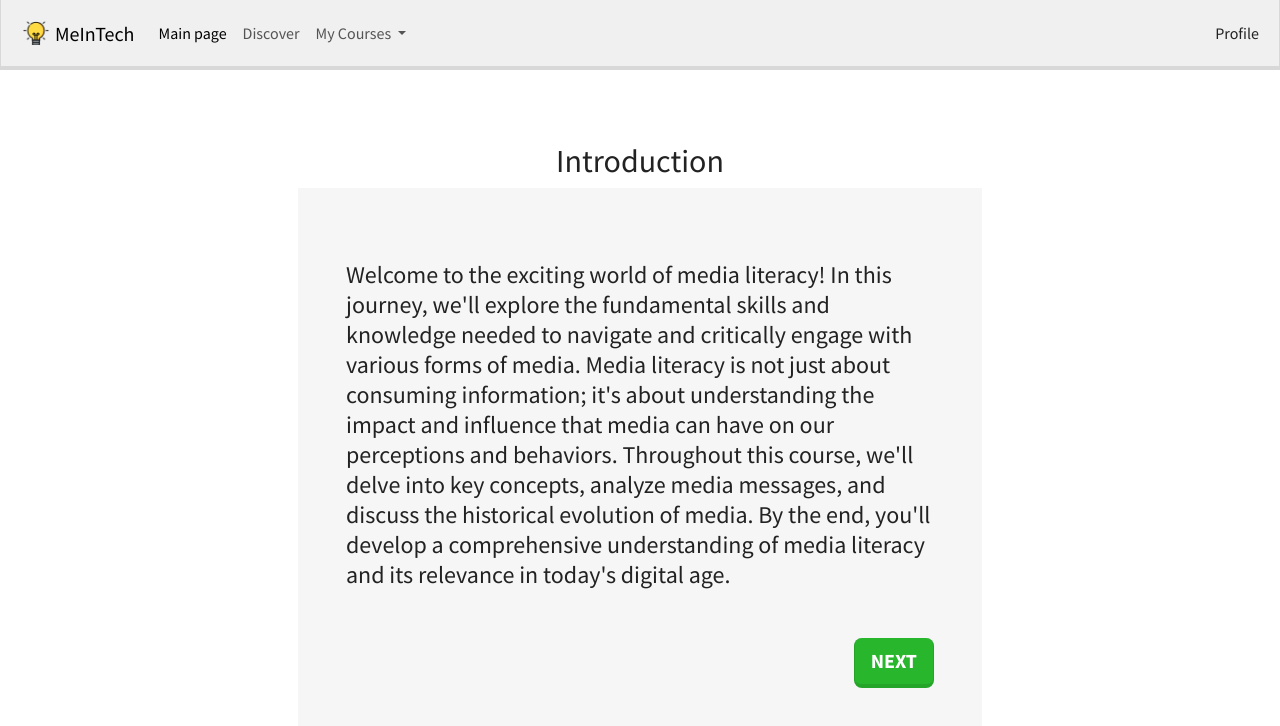
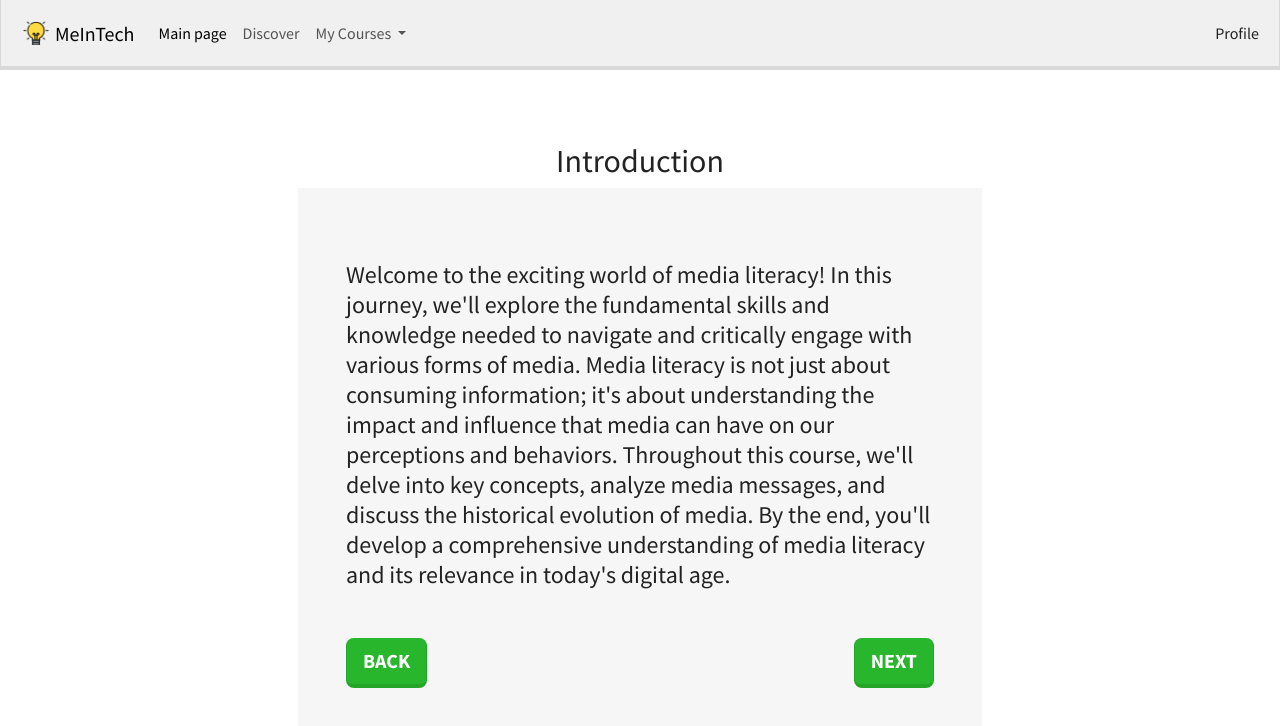
Before and after one commit to ZuraJeladze2/MDF_project, an Angular app in the folder meInTech/: page /courses/0/lesson/0 in a window 1280 px wide. Shown: the top 726 px of the page. Built offline with nearby package versions, Linux system fonts and the light colour scheme.

Commit message:
added buttons
added static buttons

```diff
--- a/meInTech/src/app/course/course.component.html
+++ b/meInTech/src/app/course/course.component.html
@@ -1,12 +1,12 @@
 <section class="w-100">
     <div class="p-5 w-75 mx-auto mt-5">
-        <div class="intro d-flex">
-            <div class="image bg-warning rounded">
-                <img src="" alt="">
+        <div class="intro d-flex p-3">
+            <div class="image bg-warning rounded overflow-hidden">
+                <img src="../../assets/course images/media literacy.jpg" alt="media literacy" class="w-100 h-100 object-fit-cover">
             </div>
             <div class="d-flex flex-column mx-4">
-                <h2 class="display-3">Media literacy</h2>
-                <p class="description my-5">This course is designed to equip participants with the essential skills and knowledge needed to navigate and critically engage with various forms of media. Through a combination of theoretical concepts, practical exercises, and real-world examples, participants will develop a comprehensive understanding of media literacy and its relevance in today's digital age.</p>
+                <h2 class="display-3 border-bottom border-black pb-2">Media literacy</h2>
+                <p class="description my-4 fs-5">This course is designed to equip participants with the essential skills and knowledge needed to navigate and critically engage with various forms of media. Through a combination of theoretical concepts, practical exercises, and real-world examples, participants will develop a comprehensive understanding of media literacy and its relevance in today's digital age.</p>
             </div>
         </div>
         <app-list-item [isLesson]="true" [isCourse]="false" parentRoute="/lesson" class="course-component" [items]="lessons"></app-list-item>
--- a/meInTech/src/app/course/course.component.scss
+++ b/meInTech/src/app/course/course.component.scss
@@ -1,4 +1,4 @@
 .image{ //droebiti
     min-width: 250px;
-    height: 200px;
+    min-height: 100%;
 }
--- a/meInTech/src/app/lesson/lesson.component.html
+++ b/meInTech/src/app/lesson/lesson.component.html
@@ -16,31 +16,36 @@
                     media messages, and discuss the historical evolution of media. By the end, you'll develop a
                     comprehensive understanding of media literacy and its relevance in today's digital age.
                 </p>
-                <div class="d-flex flex-row-reverse">
+                <div class="d-flex justify-content-between">
+                    <button class="btn btn-success btn-lg mb-4" (click)="btnClick()">Back</button>
                     <button class="btn btn-success btn-lg mb-4" (click)="btnClick()">Next</button>
                 </div>
             </div>
             <div class="my-wizard w-100 bg-light px-5 py-4" *ngIf="second">
                 <p class="w-100 mx-auto fs-4 lh-sm m-5">second</p>
-                <div class="d-flex flex-row-reverse">
+                <div class="d-flex justify-content-between">
+                    <button class="btn btn-success btn-lg mb-4" (click)="btnClick()">Back</button>
                     <button class="btn btn-success btn-lg mb-4" (click)="btnClick()">Next</button>
                 </div>
             </div>
             <div class="my-wizard w-100 bg-light px-5 py-4" *ngIf="third">
                 <p class="w-100 mx-auto fs-4 lh-sm m-5">third</p>
-                <div class="d-flex flex-row-reverse">
+                <div class="d-flex justify-content-between">
+                    <button class="btn btn-success btn-lg mb-4" (click)="btnClick()">Back</button>
                     <button class="btn btn-success btn-lg mb-4" (click)="btnClick()">Next</button>
                 </div>
             </div>
             <div class="my-wizard w-100 bg-light px-5 py-4" *ngIf="fourth">
                 <p class="w-100 mx-auto fs-4 lh-sm m-5">fourth</p>
-                <div class="d-flex flex-row-reverse">
+                <div class="d-flex justify-content-between">
+                    <button class="btn btn-success btn-lg mb-4" (click)="btnClick()">Back</button>
                     <button class="btn btn-success btn-lg mb-4" (click)="btnClick()">Next</button>
                 </div>
             </div>
             <div class="my-wizard w-100 bg-light px-5 py-4" *ngIf="fifth">
                 <p class="w-100 mx-auto fs-4 lh-sm m-5">fifth</p>
-                <div class="d-flex flex-row-reverse">
+                <div class="d-flex justify-content-between">
+                    <button class="btn btn-success btn-lg mb-4" (click)="btnClick()">Back</button>
                     <button class="btn btn-success btn-lg mb-4" (click)="btnClick()">Next</button>
                 </div>
             </div>
```
